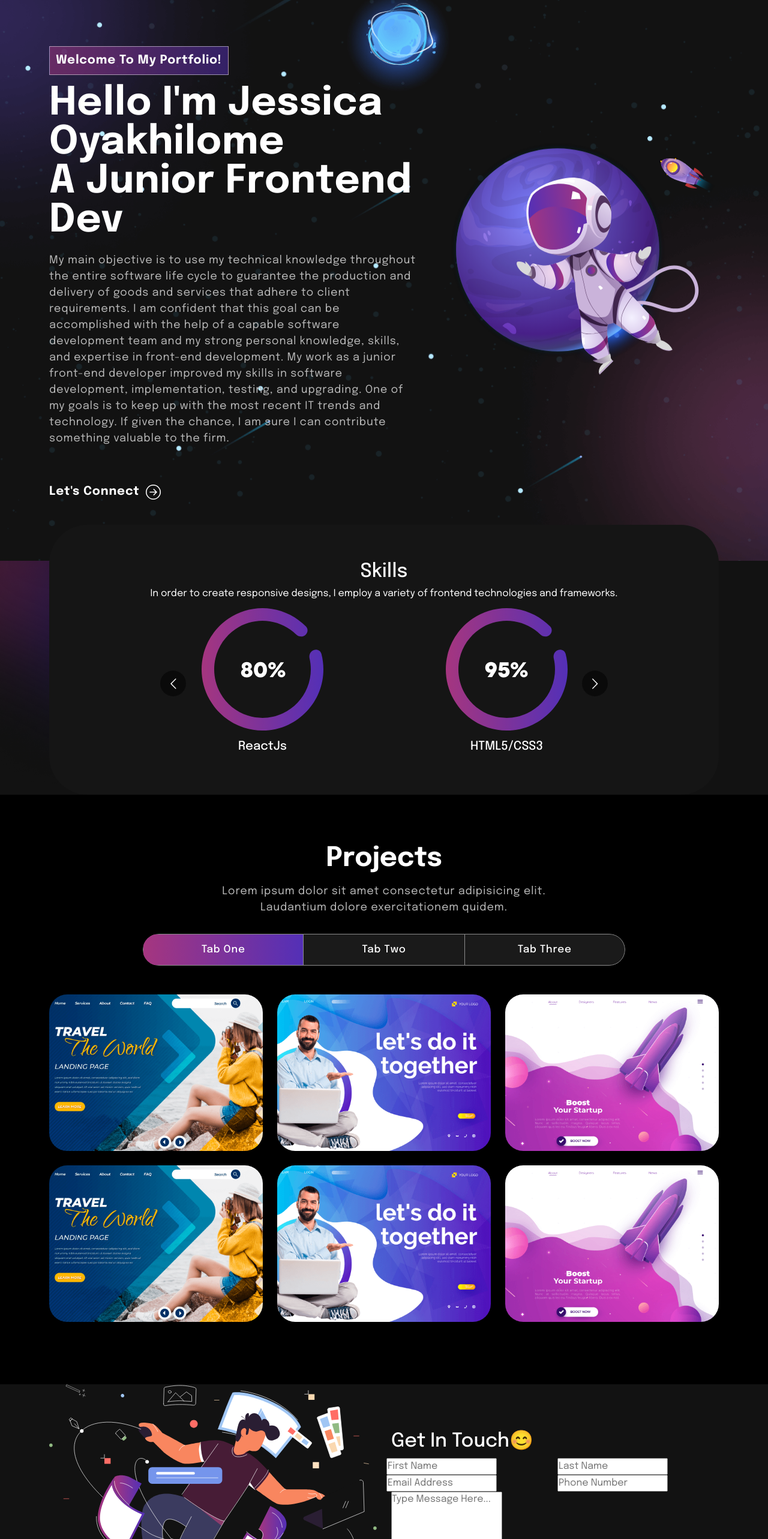
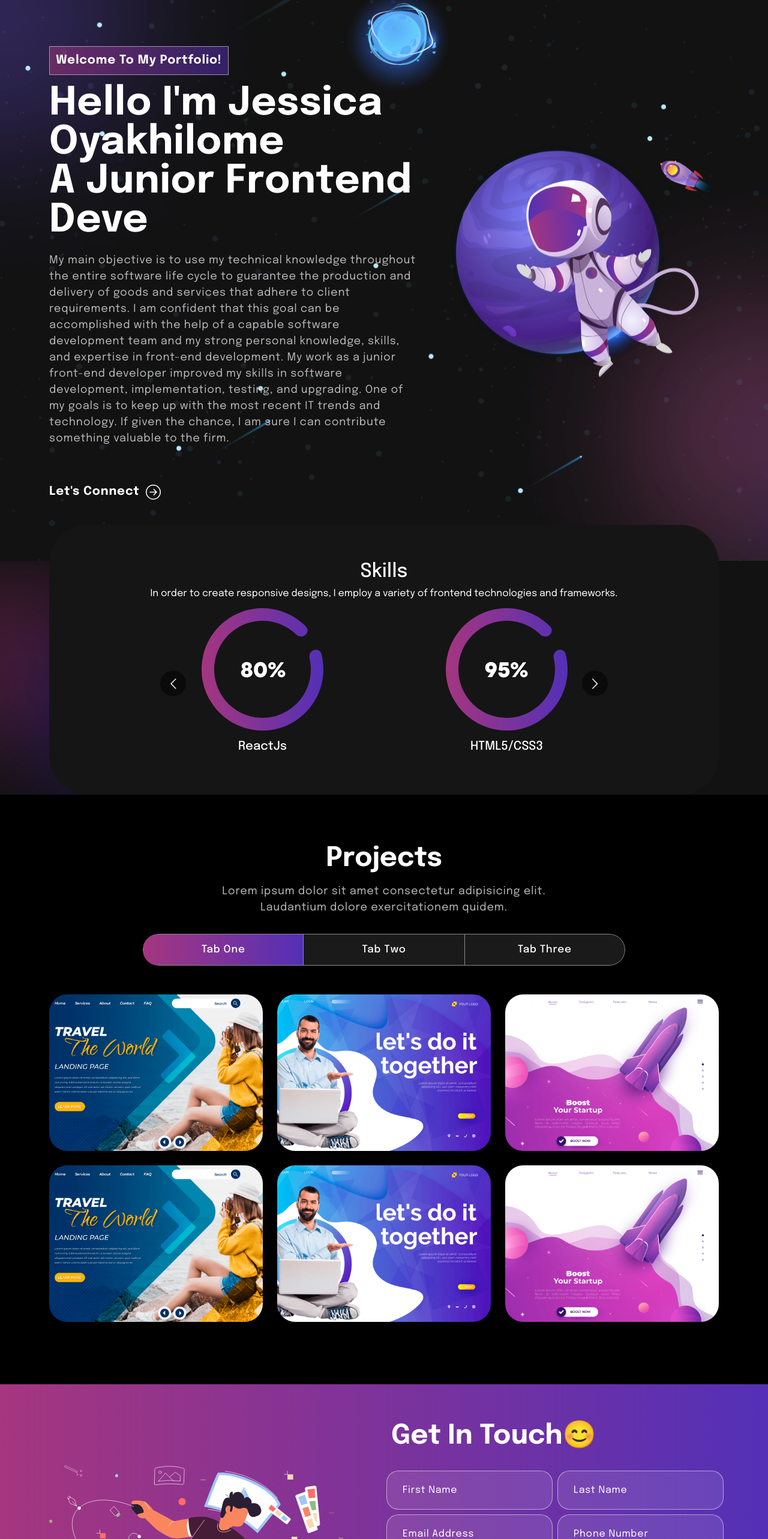
Before and after one commit to jam-jam200/portfolio1, a React (Vite) app: page / in a window 1280 px wide. Shown: the part 183-2749 px from the top of the page at 60% size. Built offline with nearby package versions, Linux system fonts and the light colour scheme.

Commit message:
done...i think

```diff
--- a/package.json
+++ b/package.json
@@ -9,6 +9,7 @@
     "preview": "vite preview"
   },
   "dependencies": {
+    "animate.css": "^4.1.1",
     "bootstrap": "^5.2.2",
     "cors": "^2.8.5",
     "express": "^4.18.2",
@@ -17,7 +18,8 @@
     "react-bootstrap": "^2.6.0",
     "react-bootstrap-icons": "^1.9.1",
     "react-dom": "^18.2.0",
-    "react-multi-carousel": "^2.8.2"
+    "react-multi-carousel": "^2.8.2",
+    "react-on-screen": "^2.1.1"
   },
   "devDependencies": {
     "@types/react": "^18.0.24",
--- a/src/App.css
+++ b/src/App.css
@@ -89,7 +89,7 @@ nav.navbar {
 
 nav.navbar.scrolled {
   padding: 0px 0;
-  background-color: transparent;
+  background-color: #121212af;
 }
 
 nav.navbar a.navbar-brand {
@@ -522,3 +522,110 @@ nav.navbar .navbar-toggler[aria-expanded="true"] .navbar-toggler-icon {
   right: 0;
   z-index: -4;
 }
+
+.contact {
+  background: linear-gradient(90.21deg, #aa367c -5.91%, #4a2fbd 111.58%);
+  padding: 60px 0 200px 0;
+}
+
+.contact img {
+  width: 92%;
+}
+
+.contact h2 {
+  font-size: 45px;
+  font-weight: 700;
+  margin-bottom: 30px;
+}
+
+.contact form input,
+.contact form textarea {
+  width: 100%;
+  background: rgba(255, 255, 255, 0.1);
+  border: 1px solid rgba(255, 255, 255, 0.5);
+  border-radius: 20px;
+  color: #fff;
+  margin: 0 0 8px 0;
+  padding: 18px 26px;
+  font-weight: 500;
+  font-size: 18px;
+  letter-spacing: 0.8px;
+  transition: 0.3s ease-in-out;
+}
+
+.contact form input:focus,
+.contact form textarea:focus {
+  background: rgba(255, 255, 255, 1);
+  color: #121212;
+}
+
+.contact form input::placeholder,
+.contact form textarea::placeholder {
+  font-size: 16px;
+  font-weight: 400;
+  color: #fff;
+}
+
+.contact form input:focus::placeholder,
+.contact form textarea:focus::placeholder {
+  color: #121212;
+  opacity: 0.8;
+}
+
+.contact form button {
+  font-weight: 700;
+  color: #000;
+  background-color: #fff;
+  padding: 14px 48px;
+  font-size: 18px;
+  margin-top: 25px;
+  border-radius: 0;
+  position: relative;
+  transition: 0.3s ease-in-out;
+}
+
+.contact form button span {
+  z-index: 1;
+  position: relative;
+}
+
+.contact form button:hover {
+  color: #fff;
+}
+
+.contact form button::before {
+  content: "";
+  background: #121212;
+  width: 0;
+  height: 100%;
+  position: absolute;
+  top: 0;
+  left: 0;
+  z-index: 0;
+  transition: 0.3s ease-in-out;
+}
+
+.contact form button:hover::before {
+  width: 100%;
+}
+
+.footer {
+  padding: 0 0 50px 0;
+  background-image: url("./assets/footer-bg.png");
+  background-position: center center;
+  background-size: cover;
+  background-repeat: no-repeat;
+  text-align: center;
+}
+
+.footer img {
+  width: 10%;
+}
+
+.footer p {
+  font-weight: 400;
+  font-size: 20px;
+  color: #b8b8b8;
+  letter-spacing: 0.5px;
+  margin-top: 20px;
+}
--- a/src/App.jsx
+++ b/src/App.jsx
@@ -1,6 +1,14 @@
 import "./App.css";
 import "bootstrap/dist/css/bootstrap.min.css";
-import { NavBar, Banner, Skills, Projects, Contact } from "./components";
+import {
+  NavBar,
+  Banner,
+  Skills,
+  Projects,
+  Contact,
+  Footer,
+} from "./components";
+
 
 function App() {
   return (
@@ -10,6 +18,7 @@ function App() {
       <Skills />
       <Projects />
       <Contact />
+      <Footer />
     </div>
   );
 }
--- a/src/components/Banner.jsx
+++ b/src/components/Banner.jsx
@@ -2,11 +2,16 @@ import React, { useState, useEffect } from "react";
 import { Col, Container, Row } from "react-bootstrap";
 import { ArrowRightCircle } from "react-bootstrap-icons";
 import { headerImg } from "../assets";
+import "animate.css";
+import TrackVisibility from "react-on-screen";
 
 function Banner() {
   const [loopNumber, setLoopNumber] = useState(0);
   const [isDeleting, setIsDeleting] = useState(false);
-  const wordToRotate = [" A Junior Frontend Developer", "And A Junior Software Tester"];
+  const wordToRotate = [
+    " A Junior Frontend Developer",
+    "And A Junior Software Tester",
+  ];
   const [text, setText] = useState("");
   const [letter, setLetter] = useState(300 - Math.random() * 100);
   const period = 2000;
@@ -50,23 +55,33 @@ function Banner() {
       <Container>
         <Row className="align-items-center">
           <Col xs={12} md={6} xl={7}>
-            <span className="tagline text-capitalize">Welcome to my portfolio!</span>
+            <TrackVisibility>
+              {({ isVisible }) => (
+                <div
+                  className={
+                    isVisible ? "animate__animated animate__fadeIn" : ""
+                  }
+                >
+                  <span className="tagline text-capitalize">
+                    Welcome to my portfolio!
+                  </span>
                   <h1>
                     {`Hello I'm Jessica Oyakhilome `} <br />
                     <span className="wrap">{text}</span>
                   </h1>
                   <p>
-              My main objective is to use my technical knowledge throughout the
-              entire software life cycle to guarantee the production and
-              delivery of goods and services that adhere to client requirements.
-              I am confident that this goal can be accomplished with the help of
-              a capable software development team and my strong personal
-              knowledge, skills, and expertise in front-end development. My work
-              as a junior front-end developer improved my skills in software
-              development, implementation, testing, and upgrading. One of my
-              goals is to keep up with the most recent IT trends and technology.
-              If given the chance, I am sure I can contribute something valuable
-              to the firm.
+                    My main objective is to use my technical knowledge
+                    throughout the entire software life cycle to guarantee the
+                    production and delivery of goods and services that adhere to
+                    client requirements. I am confident that this goal can be
+                    accomplished with the help of a capable software development
+                    team and my strong personal knowledge, skills, and expertise
+                    in front-end development. My work as a junior front-end
+                    developer improved my skills in software development,
+                    implementation, testing, and upgrading. One of my goals is
+                    to keep up with the most recent IT trends and technology. If
+                    given the chance, I am sure I can contribute something
+                    valuable to the firm.
                   </p>
                   <button
                     className="text-capitalize"
@@ -74,6 +89,9 @@ function Banner() {
                   >
                     let's connect <ArrowRightCircle size={25} />
                   </button>
+                </div>
+              )}
+            </TrackVisibility>
           </Col>
           <Col xs={12} md={6} xl={5}>
             <img src={headerImg} alt="header image" />
--- /dev/null
+++ b/src/components/Footer.jsx
@@ -0,0 +1,36 @@
+import React from "react";
+import { Container, Row, Col } from "react-bootstrap";
+import { navIcon1, navIcon2, reactLogo } from "../assets";
+
+function Footer() {
+  return (
+    <footer className="footer">
+      <Container>
+        <Row className="align-item-center">
+          <Col>
+            <img src={reactLogo} alt="logo" className="mt-4" />
+            <div className="social-icon">
+              <a
+                href="https://www.linkedin.com/in/jessicaoyaks/"
+                target="_blank"
+                rel="noopener noreferrer"
+              >
+                <img src={navIcon1} alt="linkedin" />
+              </a>
+              <a
+                href="https://www.instagram.com/jessy_oyaks/"
+                target="_blank"
+                rel="noopener noreferrer"
+              >
+                <img src={navIcon2} alt="instagram" />
+              </a>
+            </div>
+            <p>CopyRight &#169; 2022 Jessica Oyakhilome. All Right Reserved</p>
+          </Col>
+        </Row>
+      </Container>
+    </footer>
+  );
+}
+
+export default Footer;
--- a/src/components/NavBar.jsx
+++ b/src/components/NavBar.jsx
@@ -1,6 +1,7 @@
 import { useState, useEffect } from "react";
 import { Navbar, Nav, Container } from "react-bootstrap";
 import { reactLogo, navIcon1, navIcon2 } from "../assets";
+import { Contact } from "../components";
 
 function NavBar() {
   const [activeLink, setActiveLink] = useState("home");
@@ -21,6 +22,10 @@ function NavBar() {
 
   const onUpdateActiveLink = (value) => {
     setActiveLink(value);
+  };
+
+  const handleClick = (href) => {
+    href = "#contact";
   };
 
   return (
@@ -79,7 +84,7 @@ function NavBar() {
                 <img src={navIcon2} alt="instagram" />
               </a>
             </div>
-            <button className="vvd" onClick={() => console.log("connect")}>
+            <button className="vvd" onClick={handleClick}>
               <span>let's connect</span>
             </button>
           </span>
--- a/src/components/index.js
+++ b/src/components/index.js
@@ -3,5 +3,6 @@ import Banner from "./Banner";
 import Skills from "./Skills";
 import Projects from "./Projects";
 import Contact from "./Contact";
+import Footer from "./Footer";
 
-export { NavBar, Banner, Skills, Projects, Contact };
+export { NavBar, Banner, Skills, Projects, Contact, Footer };
```
Also changed, not shown: server.js (+10 -10 lines), 1 other file (tests, documents, lock files or other folders). Lines whose indentation alone changed are shown as unchanged.
